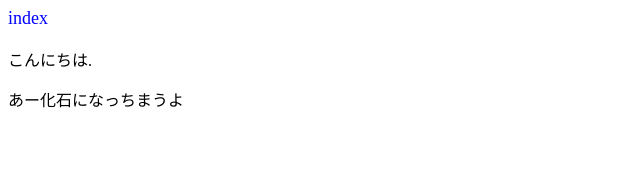
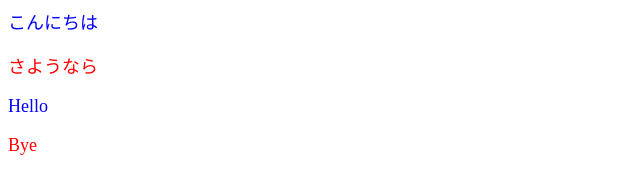
Before and after one commit to Asa-kawa/Asa-kawaIndex, a plain HTML site: page index.html in a window 1280 px wide. Shown: the whole page, without its empty margins (0-640 px from the left). Drawn offline with Linux system fonts and the light colour scheme.

Commit message:
asfsdfds

```diff
--- a/index.html
+++ b/index.html
@@ -5,7 +5,8 @@
     <link rel="stylesheet" href="web.css">
     <title>Index</title>
   </head>
-  <p id="blue">index</p>
-  <p>こんにちは.</p>
-  <p>あー化石になっちまうよ</p>
+  <p class="blue">こんにちは</p>
+  <p class="red">さようなら</p>
+  <p class="blue">Hello</p>
+  <p class="red">Bye</p>
 </html>
--- a/web.css
+++ b/web.css
@@ -1,4 +1,9 @@
-p#blue {
+p.blue {
     font-size: large;
     color: blue;
 }
+
+p.red {
+    font-size: large;
+    color: red;
+}
```
